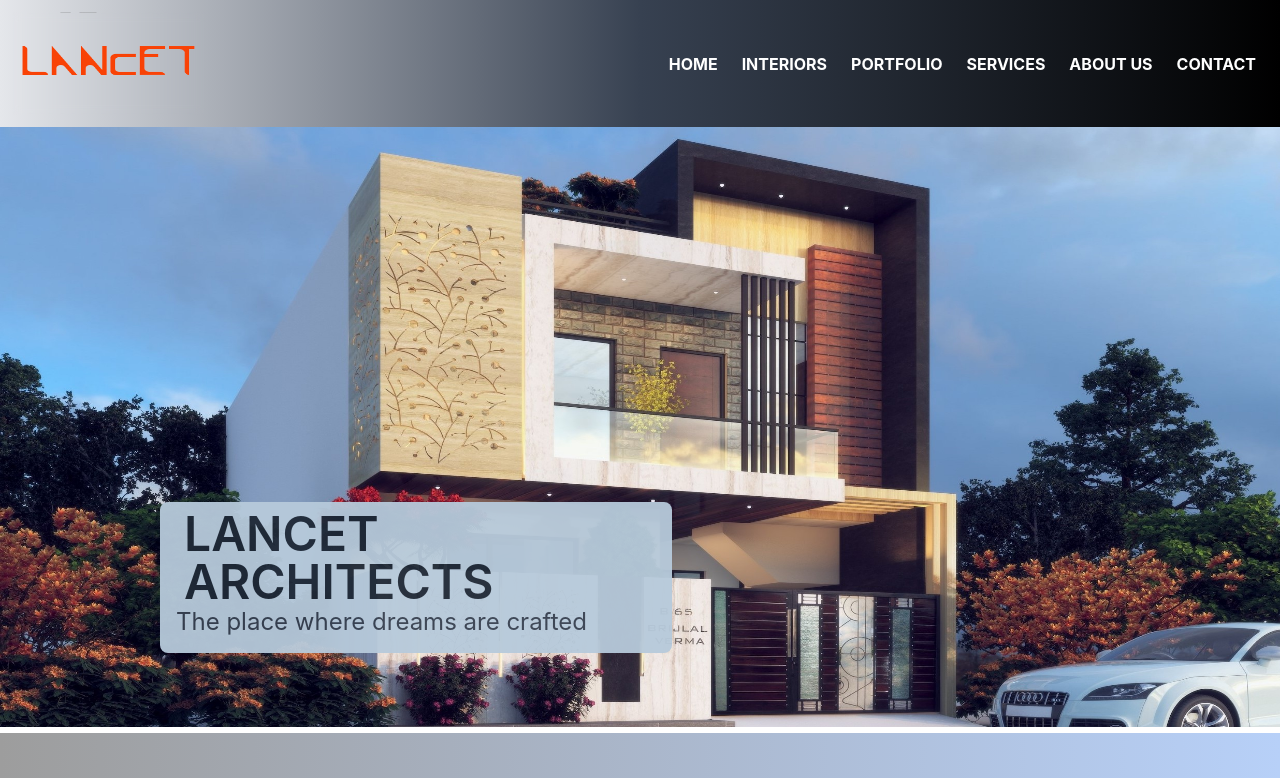
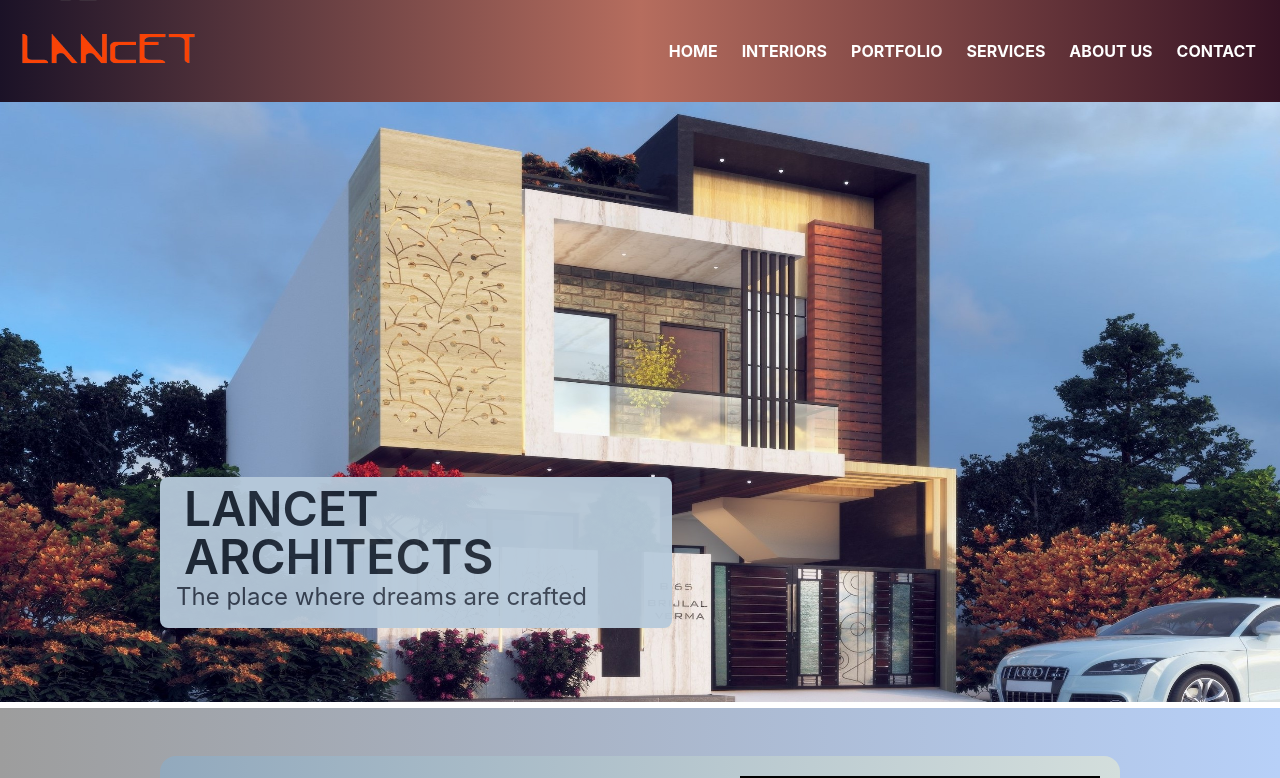
Before and after one commit to rohan-singh987/Lancet, a Next.js app: page / in a window 1280 px wide. Shown: the top 778 px of the page. Built offline with nearby package versions, Linux system fonts and the light colour scheme.

Commit message:
Navbar updated

```diff
--- a/components/Navbar.js
+++ b/components/Navbar.js
@@ -6,22 +6,18 @@ const Navbar = () => {
     return (
 
 
-        <nav className='flex justify-evenly items-center flex-wrap bg-gradient-to-r backdrop-blur-sm from-gray-200 via-gray-700 to-black  p-3 '>
-            <div className="text-3xl md:text-5xl font-extrabold bg-clip-text backdrop-blur-sm text-transparent bg-gradient-to-r from-white to-white">
-
+        <nav className='flex justify-evenly items-center flex-wrap bg-gradient-to-r from-[#1B1227] via-[#B66D5E] to-[#351324]  px-3'>
                 <Link href='/'
-                 className="bg-clip-text text-transparent bg-gradient-to-r from-rose-700 to-red-200">
-                     <div className='w-24 md:w-36 lg:w-48'>
-                     <Image
-                        src = "/media/logo.png"
-                        height = "100"
-                        width = "200"
-                    />
-                     </div>
+                    className="bg-clip-text text-transparent bg-gradient-to-r from-rose-700 to-red-200">
+                    <div className='w-24 md:w-36 lg:w-48'>
+                        <Image
+                            src="/media/logo.png"
+                            height="100"
+                            width="200"
+                        />
+                    </div>
 
                 </Link>
-            </div>
-            {/* </Link> */}
             <button className=' inline-flex p-3 hover:bg-gray-900 rounded lg:hidden text-white ml-auto hover:text-white outline-none'>
                 <svg
                     className='w-6 h-6'
```
